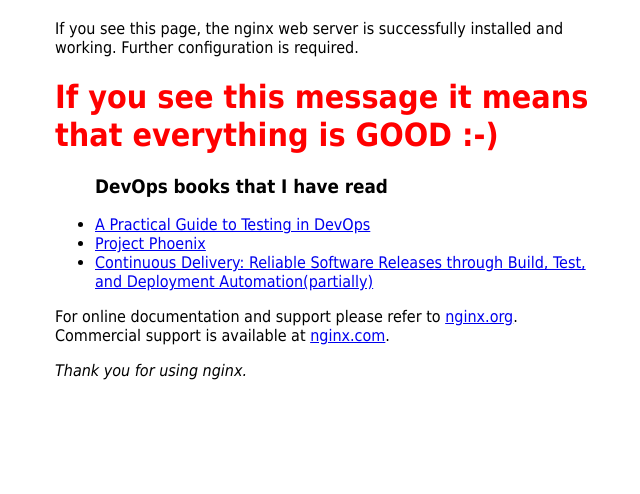
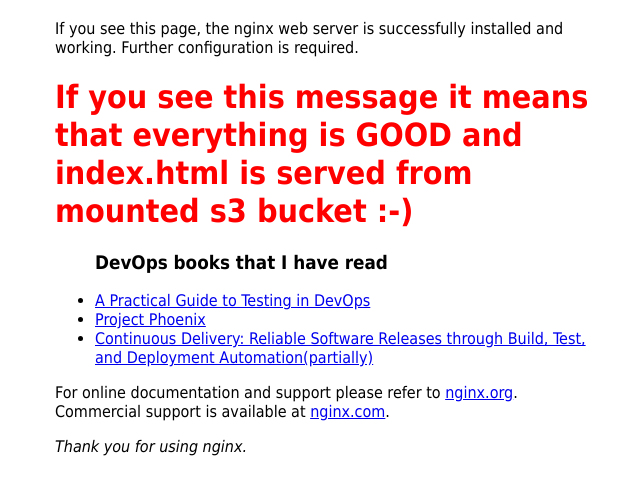
Before and after one commit to DimitryRd/terraform_automation_example, a plain HTML site: page index.html in a window 1280 px wide. Shown: the part 62-556 px from the top of the page, without its empty margins (305-945 px from the left). Drawn offline with Linux system fonts and the light colour scheme.

Commit message:
Add S3 bucket with index.html mounting

```diff
--- a/index.html
+++ b/index.html
@@ -15,7 +15,8 @@
 <p>If you see this page, the nginx web server is successfully installed and
 working. Further configuration is required.</p>
 
-<h1 style="color:red;"> If you see this message it means that everything is GOOD :-) </h2>
+<h1 style="color:red;"> If you see this message it means that everything is GOOD
+    and index.html is served from mounted s3 bucket :-) </h2>
     <ul><h3>DevOps books that I have read</h3>
         <li><a href="https://leanpub.com/testingindevops">A Practical Guide to Testing in DevOps</a></li>
         <li><a href="https://www.ozon.ru/context/detail/id/32211144/">Project Phoenix</a></li>
```
Also changed, not shown: task.txt (deleted), 5 other files.
